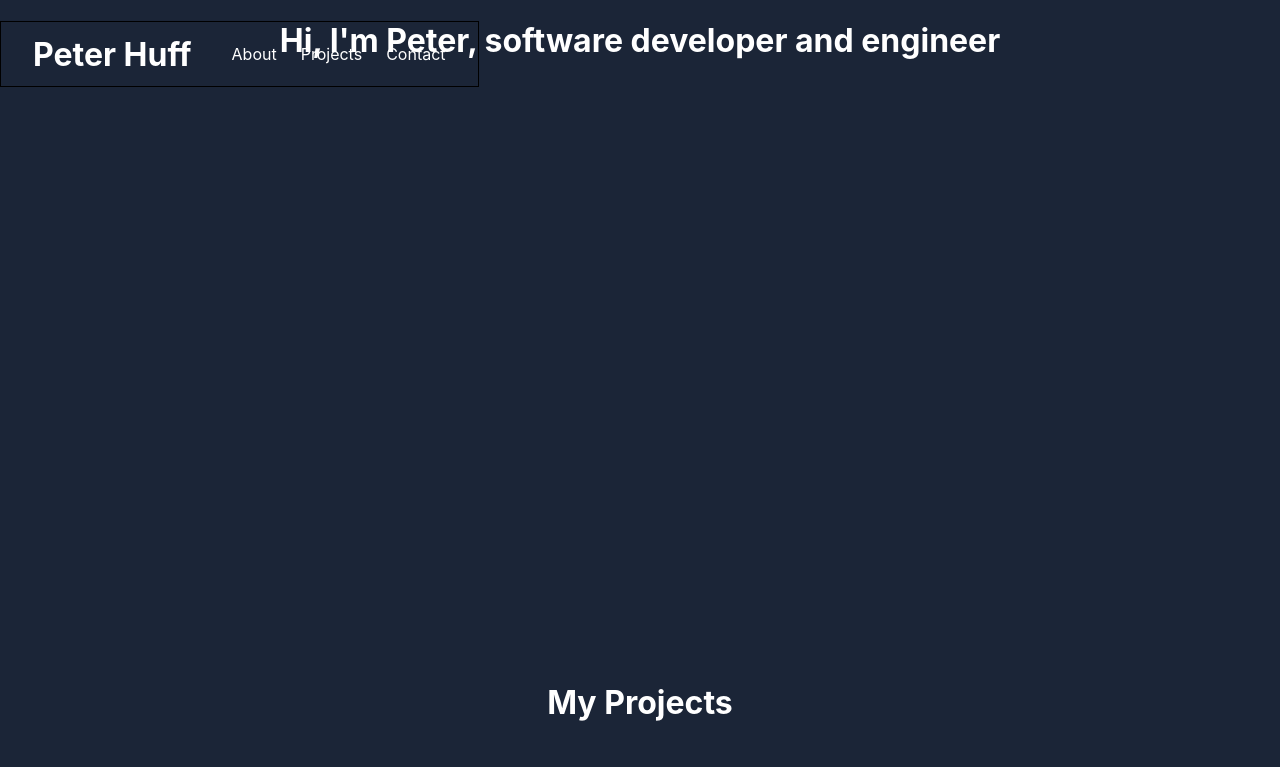
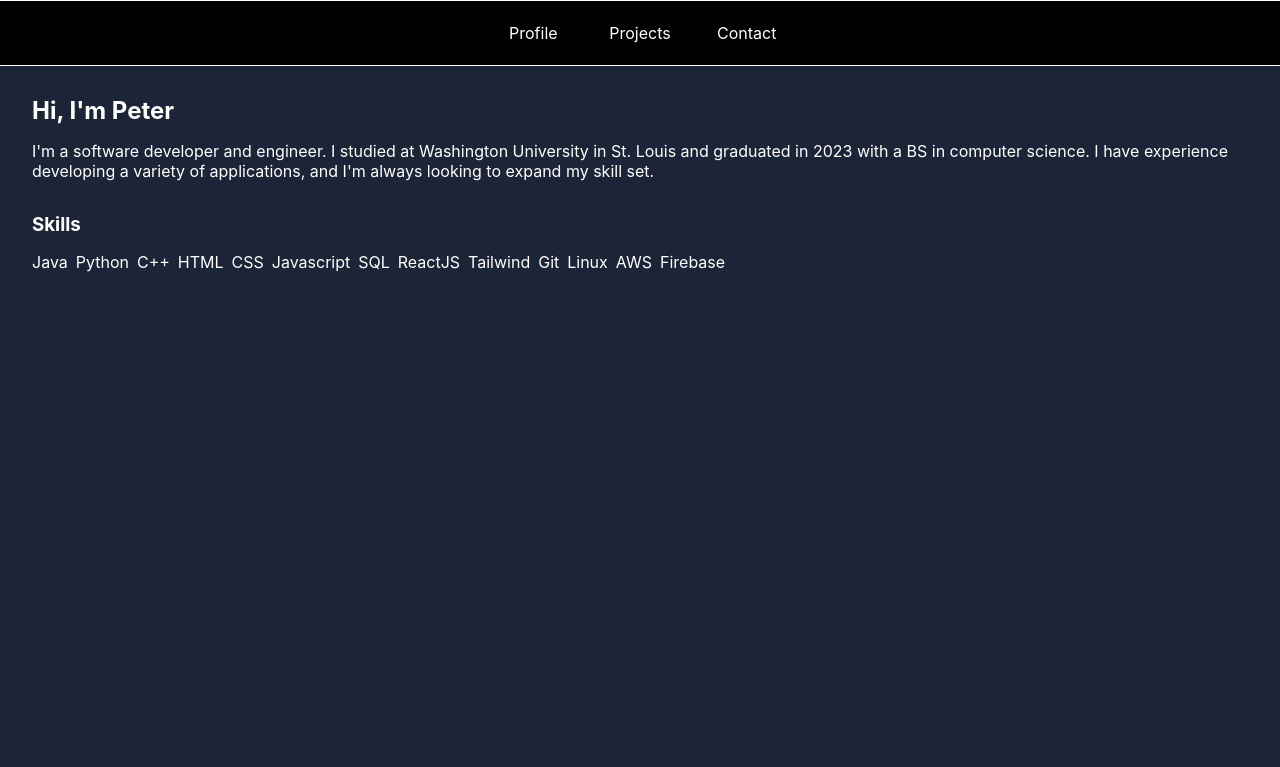
Before and after one commit to peterhuff/huff-webapp, a React (Create React App) app: page / in a window 1280 px wide. Shown: the top 767 px of the page. Built offline with nearby package versions, Linux system fonts and the light colour scheme.

Commit message:
Styling and profile content

```diff
--- a/src/App.tsx
+++ b/src/App.tsx
@@ -5,7 +5,7 @@ import Navbar from "./components/navbar";
 //   Routes,
 //   Route,
 // } from "react-router-dom";
-import About from "./pages";
+import Profile from "./pages";
 import Projects from "./pages/projects";
 import Contact from "./pages/contact";
 
@@ -14,9 +14,11 @@ export default function App() {
   return (
     <div className="App">
       <Navbar />
-      <About />
-      <Projects />
-      <Contact />
+      <div className="content">
+        <Profile />
+        <Projects />
+        <Contact />
+      </div>
     </div>
   );
 }
--- a/src/components/Navbar.tsx
+++ b/src/components/Navbar.tsx
@@ -3,25 +3,18 @@ import AnchorLink from "react-anchor-link-smooth-scroll";
 
 export default function Navbar() {
     return (
-        <div className="Navbar">
-            <div className="Title">
-                <a href={'/'}>
-                    <h1>Peter Huff</h1>
-                </a>
-            </div>
-            <nav>
+        <nav className="Navbar">
             <menu className="Links">
                 <li>
-                        <AnchorLink href="#about">About</AnchorLink>
+                    <AnchorLink offset="64" href="#profile">Profile</AnchorLink>
                 </li>
                 <li>
-                        <AnchorLink href="#projects">Projects</AnchorLink>
+                    <AnchorLink offset="64" href="#projects">Projects</AnchorLink>
                 </li>
                 <li>
-                        <AnchorLink href="#contact">Contact</AnchorLink>
+                    <AnchorLink offset="64" href="#contact">Contact</AnchorLink>
                 </li>
             </menu>
         </nav>
-        </div>
     );
 }
--- a/src/pages/contact.tsx
+++ b/src/pages/contact.tsx
@@ -2,7 +2,7 @@ import '../styles/contact.css';
 
 export default function Contact() {
     return(
-        <div className="contact" id="contact">
+        <div className="content-box" id="contact">
             <h1>Contact Me</h1>
         </div>
     );
--- a/src/pages/index.tsx
+++ b/src/pages/index.tsx
@@ -1,9 +1,33 @@
-import '../styles/about.css';
+import '../styles/profile.css';
 
-export default function About () {
+export default function Profile () {
     return(
-        <div className="about" id="about">
-            <h1 className = "About-me">Hi, I'm Peter, software developer and engineer</h1>
+        <div className="content-box" id="profile">
+            <div className="about-me">
+                <h2>Hi, I'm Peter</h2>
+                <p>
+                    I'm a software developer and engineer. I studied at Washington University in St. Louis and graduated in 2023 with a BS in computer science.
+                    I have experience developing a variety of applications, and I'm always looking to expand my skill set.
+                </p>
+            </div>
+            <div className="skills">
+                <h3>Skills</h3>
+                <ul className="skills-list">
+                    <li>Java</li>
+                    <li>Python</li>
+                    <li>C++</li>
+                    <li>HTML</li>
+                    <li>CSS</li>
+                    <li>Javascript</li>
+                    <li>SQL</li>
+                    <li>ReactJS</li>
+                    <li>Tailwind</li>
+                    <li>Git</li>
+                    <li>Linux</li>
+                    <li>AWS</li>
+                    <li>Firebase</li>
+                </ul>
+            </div>
         </div>
     );
 }
--- a/src/pages/projects.tsx
+++ b/src/pages/projects.tsx
@@ -2,7 +2,7 @@ import '../styles/projects.css';
 
 export default function Projects() {
     return(
-        <div className="projects" id="projects">
+        <div className="content-box" id="projects">
             <h1>My Projects</h1>
         </div>
     );
--- a/src/styles/App.css
+++ b/src/styles/App.css
@@ -1,36 +1,18 @@
 .App {
   text-align: center;
+  padding-top: 4rem;
 }
 
-.App-logo {
-  height: 40vmin;
-  pointer-events: none;
+.content {
+  padding-top: 2rem;
+  display: flex;
+  flex-direction: column;
+  justify-content: flex-start;
+  align-items: center;
+  gap: 2rem;
 }
 
-@media (prefers-reduced-motion: no-preference) {
-  .App-logo {
-    animation: App-logo-spin infinite 20s linear;
-  }
+.content-box {
+  height: 40rem;
+  border: 1px solid white;
 }
-
-.App-header {
-  min-height: 100vh;
-  display: flex;
-  flex-direction: column;
-  align-items: center;
-  justify-content: center;
-  font-size: calc(10px + 2vmin);
-}
-
-.App-link {
-  color: #61dafb;
-}
-
-@keyframes App-logo-spin {
-  from {
-    transform: rotate(0deg);
-  }
-  to {
-    transform: rotate(360deg);
-  }
-}
--- a/src/styles/Navbar.css
+++ b/src/styles/Navbar.css
@@ -1,17 +1,26 @@
 .Navbar {
+    position: fixed;
+    top: 0;
     height: 4rem;
+    width: 100%;
+    background-color: black;;
+    border-bottom: 1px solid white;
+    border-top: 1px solid white;
     display: flex;
-    justify-content: space-between;
+    justify-content: center;
     align-items: center;
-    padding: 0 2rem;
-    border: 1px solid black;
-    position: fixed;
 }
 
 .Links {
     list-style: none;
+    width: 20rem;
     display: flex;
-    gap: 1.5rem;
+    justify-content: center;
+    padding: 0;
+}
+
+li {
+    flex: 1;
 }
 
 a {
--- a/src/styles/about.css
+++ /dev/null
@@ -1,3 +0,0 @@
-.about {
-    height: 40rem;
-}
--- a/src/styles/contact.css
+++ b/src/styles/contact.css
@@ -1,3 +1,3 @@
-.contact {
-    height: 40rem;
+#contact {
+    color: white;
 }
--- a/src/styles/index.css
+++ b/src/styles/index.css
@@ -7,6 +7,7 @@ body {
   -moz-osx-font-smoothing: grayscale;
   background-color: #1b2537;
   color: white;
+  scroll-padding-top: 4rem;
 }
 
 code {
--- /dev/null
+++ b/src/styles/profile.css
@@ -0,0 +1,32 @@
+#profile {
+    margin-left: 2rem;
+    margin-right: 2rem;
+    display: flex;
+    flex-direction: column;
+    align-items: flex-start;
+    gap: 1rem;
+    text-align: left;
+    border: none;
+}
+
+.about-me h2 {
+    margin: 0;
+}
+
+.skills h3 {
+    margin: 0;
+}
+
+.skills-list {
+    padding: 0;
+    list-style: none;
+    display: flex;
+    flex-wrap: wrap;
+    justify-content: space-between;
+    gap: .5rem;
+}
+
+.skills-list li {
+    white-space: nowrap;
+    flex: 0;
+}
--- a/src/styles/projects.css
+++ b/src/styles/projects.css
@@ -1,3 +1,3 @@
-.projects {
-    height: 40rem;
+#projects {
+    color: white;
 }
```
Lines whose indentation alone changed are shown as unchanged.
